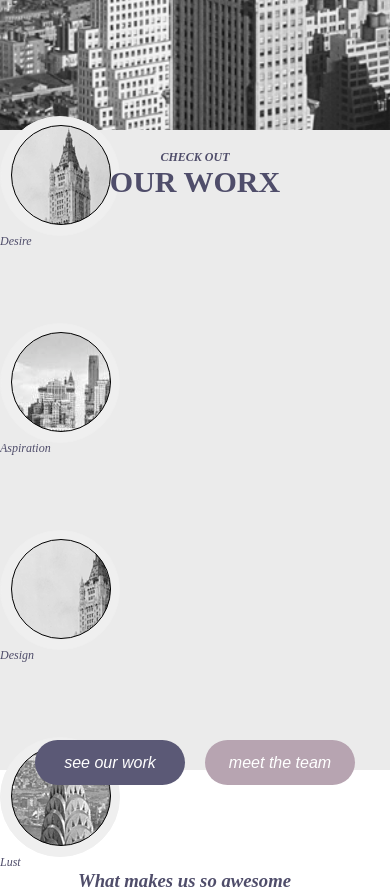
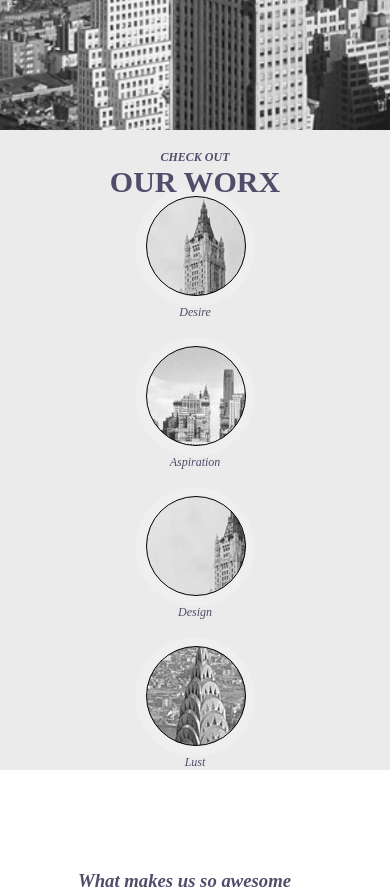
Before and after one commit to MagdziaKuba/big-city-responsive, a plain HTML site: page index.html in a window 390 px wide. Shown: the part 500-1395 px from the top of the page. Drawn offline with Linux system fonts and the light colour scheme.

Commit message:
mobile version

```diff
--- a/index.html
+++ b/index.html
@@ -45,7 +45,7 @@
 			</section>
 			<article id="first_article">
 				<div class="fixed_width">
-					<section class="item1">
+					<section id="item1">
 						<div class="big_circle">
 							<figure class="circle" id="tower_img"></figure>
 						</div>
@@ -53,7 +53,7 @@
 						<summary>Desire</summary>
 						<article class=summary_article>Lorem ipsum dolor sit amet, consectetur adipiscing elit. Duis eros ligula, lacinia quis euismod in, dignissim at neque. Aliquam quis consectetur magna. </article>
 					</section>
-					<section>
+					<section id="item2">
 						<div class="big_circle">
 							<figure class="circle" id="big_city_img"></figure>
 						</div>
@@ -61,7 +61,7 @@
 						<summary>Aspiration</summary>
 						<article class=summary_article>Lorem ipsum dolor sit amet, consectetur adipiscing elit. Duis eros ligula, lacinia quis euismod in, dignissim at neque. Aliquam quis consectetur magna. </article>
 					</section>
-					<section>
+					<section id="item3">
 						<div class="big_circle">
 							<figure class="circle" id="city_img"></figure>
 						</div>
@@ -69,7 +69,7 @@
 						<summary>Design</summary>
 						<article class=summary_article>Lorem ipsum dolor sit amet, consectetur adipiscing elit. Duis eros ligula, lacinia quis euismod in, dignissim at neque. Aliquam quis consectetur magna. </article>
 					</section>
-					<section>
+					<section id="item4">
 						<div class="big_circle">
 							<figure class="circle" id="church_img"></figure>
 						</div>
@@ -78,8 +78,8 @@
 						<article class=summary_article>Lorem ipsum dolor sit amet, consectetur adipiscing elit. Duis eros ligula, lacinia quis euismod in, dignissim at neque. Aliquam quis consectetur magna. </article>
 					</section>
 					<div class="buttons fixed_butons">
-						<button class="main_button first_button inclined_letters">see our work</button>
-						<button class="main_button second_button inclined_letters">meet the team</button>
+						<button class="main_button first_button inclined_letters hidden_button">see our work</button>
+						<button class="main_button second_button inclined_letters hidden_button">meet the team</button>
 					</div>
 				</div>
 			</article>
@@ -94,6 +94,7 @@
 					<button class="view_more view_two inclined_letters">view more</button>
 					<p>Lorem ipsum dolor sit amet, consectetur adipiscing elit. Duis eros ligula, lacinia quis euismod in, dignissim at neque. Aliquam quis consectetur magna. </p>
 					<button class="view_more view_three inclined_letters">view more</button>
+
 				</div>
 			</article>
 		</main>
```
